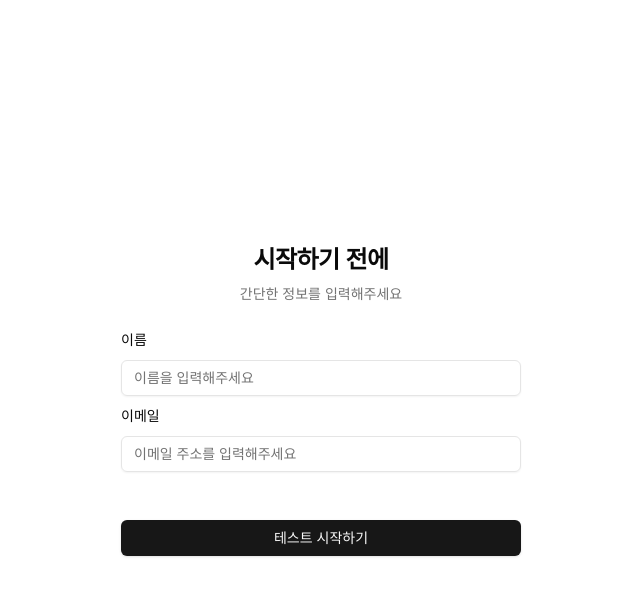
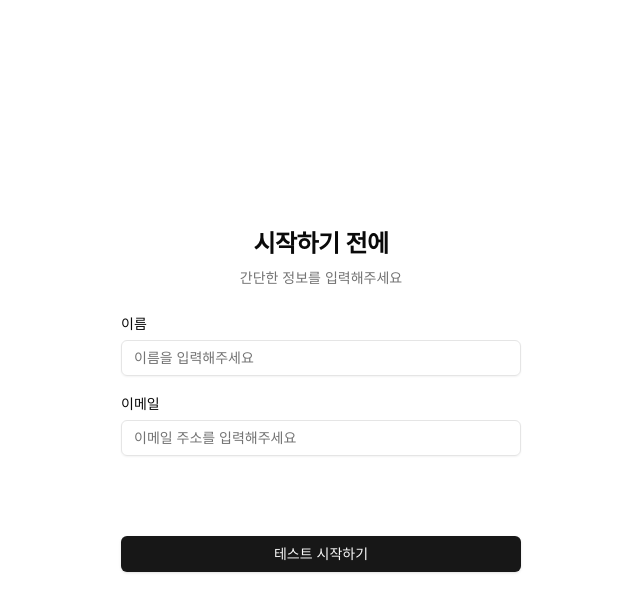
Before and after one commit to blgamann/chanel-survey, a Next.js app: page / in a window 1280 px wide. Both pictures are taken after a click on the button "테스트 시작하기". Shown: the top 612 px of the page, without its empty margins (319-959 px from the left). Built offline with nearby package versions, Linux system fonts and the light colour scheme; no server answers; a web font is replaced by a local one.

Commit message:
Adjust spaces

```diff
--- a/app/page.tsx
+++ b/app/page.tsx
@@ -123,9 +123,9 @@ export default function Home() {
                 setUserData({ name: name.trim(), email: email.trim() });
                 setStep("survey");
               }}
-              className="space-y-2"
+              className="space-y-4"
             >
-              <div className="space-y-2">
+              <div className="space-y-1">
                 <Label htmlFor="name">이름</Label>
                 <Input
                   id="name"
@@ -136,7 +136,7 @@ export default function Home() {
                   aria-required="true"
                 />
               </div>
-              <div className="space-y-2">
+              <div className="space-y-1">
                 <Label htmlFor="email">이메일</Label>
                 <Input
                   id="email"
@@ -155,7 +155,7 @@ export default function Home() {
                   {error}
                 </p>
               )}
-              <div className="h-8"></div>
+              <div className="h-12"></div>
               <Button type="submit" className="w-full">
                 테스트 시작하기
               </Button>
```
